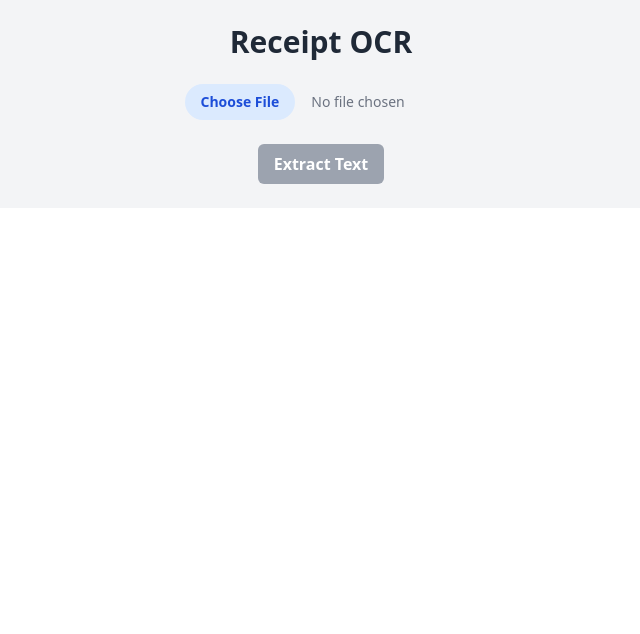
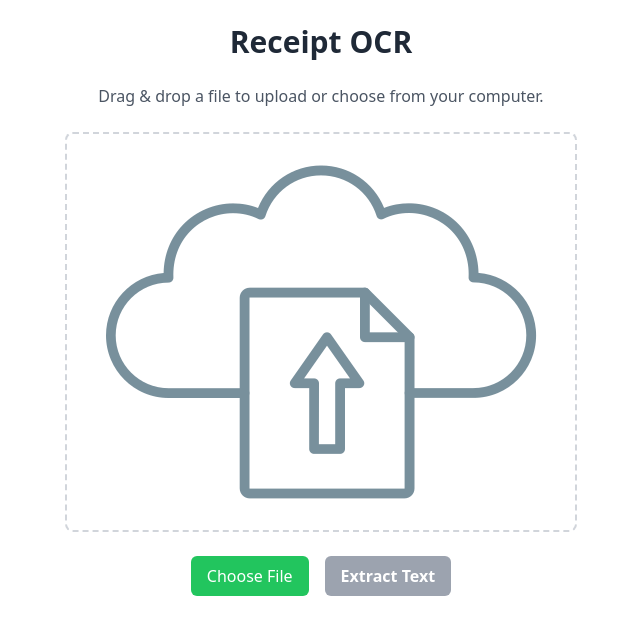
Before and after one commit to william-riser/yhack, a React (Vite) app: page /AddReceipt in a window 1280 px wide. Shown: the top 634 px of the page, without its empty margins (319-959 px from the left). Built offline with nearby package versions, Linux system fonts and the light colour scheme.

Commit message:
Fix add receipt styling

```diff
--- a/src/pages/AddReceipt.tsx
+++ b/src/pages/AddReceipt.tsx
@@ -80,21 +80,41 @@ const ReceiptOCR: React.FC = () => {
     };
 
     return (
-        <div className="flex flex-col items-center justify-center bg-gray-100 p-6">
+        <div className="flex flex-col items-center justify-center bg-white-100 p-6"
+        style={{backgroundImage: `url('')`}}
+        >
             <h1 className="text-3xl font-bold mb-6 text-gray-800">Receipt OCR</h1>
 
-            <div className="mb-6">
+            <p className="text-gray-600 mb-6">Drag & drop a file to upload or choose from your computer.</p>
+
+            {/* Drag-and-Drop Box */}
+            <div
+                className="w-full max-w-lg border-2 border-dashed border-gray-300 rounded-lg bg-fill bg-center flex flex-col items-center justify-center hover:border-green-500 transition-colors duration-300"
+                style={{
+                    backgroundImage: `url('src/assets/9812024.png')`,
+                    minHeight: '400px',  // Ensure the box is at least 400px tall
+                    minWidth: '512px',   // Ensure the box is at least 512px wide
+                }}
+            >
+                {/* Cloud Upload Icon */}
+                <div className="h-12 w-12 text-gray-400 mb-4" />
+            </div>
+
+            {/* Flex Container for Choose File and Extract Text Buttons */}
+            <div className="flex mt-6 space-x-4">
+                <label
+                    htmlFor="file-upload"
+                    className="bg-green-500 hover:bg-green-600 text-white px-4 py-2 rounded-md cursor-pointer"
+                >
+                    Choose File
+                </label>
                 <input
+                    id="file-upload"
                     type="file"
                     onChange={handleImageUpload}
                     accept="image/*"
-                    className="block w-full text-sm text-gray-500 file:mr-4 file:py-2 file:px-4
-                     file:rounded-full file:border-0
-                     file:text-sm file:font-semibold
-                     file:bg-blue-100 file:text-blue-700
-                     hover:file:bg-blue-200"
+                    className="hidden"
                 />
-            </div>
 
                 <button
                     onClick={handleExtractText}
@@ -105,6 +125,7 @@ const ReceiptOCR: React.FC = () => {
                 >
                     {loading ? 'Processing...' : 'Extract Text'}
                 </button>
+            </div>
 
             <div className={"flex  items-center"}>
                 {image && (
@@ -116,19 +137,30 @@ const ReceiptOCR: React.FC = () => {
 
                 {text && (
                     <div className="mt-6 w-full max-w-lg bg-white p-4 rounded-lg shadow-md">
-                        <h3 className="text-lg font-semibold text-gray-700 mb-2">Extracted Text:</h3>
-                        <p className="text-gray-600 whitespace-pre-line">{text}</p>
+                        {/* Center the title */}
+                        <h3 className="text-lg font-semibold text-gray-700 mb-2 text-center">Extracted Text:</h3>
 
-                        {/* Save Button */}
+                        {/* Center the text */}
+                        <div
+                            className="text-gray-600 whitespace-pre-line overflow-y-auto text-center"
+                            style={{ maxHeight: '200px' }}  // Adjust the height as needed
+                        >
+                            {text}
+                        </div>
+
+                        {/* Save Button (Centered) */}
+                        <div className="flex justify-center mt-4">
                             <button
                                 onClick={handleSaveText}
-                            disabled={saving || isSaved} // Disable button if saving or already saved
-                            className={`mt-4 px-4 py-2 rounded-md text-white font-semibold
+                                disabled={saving || isSaved}
+                                className={`px-4 py-2 rounded-md text-white font-semibold
                                 ${saving || isSaved ? 'bg-gray-400 cursor-not-allowed' : 'bg-green-600 hover:bg-green-700'}
                                 `}
                             >
                                 {saving ? 'Saving...' : isSaved ? 'Saved' : 'Save'}
                             </button>
+                        </div>
+
                         {message && <p className="mt-2 text-center text-green-500">{message}</p>}
                     </div>
                 )}
```
Also changed, not shown: src/assets/9812024.png (added), src/assets/Signup-bg.png (deleted). Lines whose indentation alone changed are shown as unchanged.
